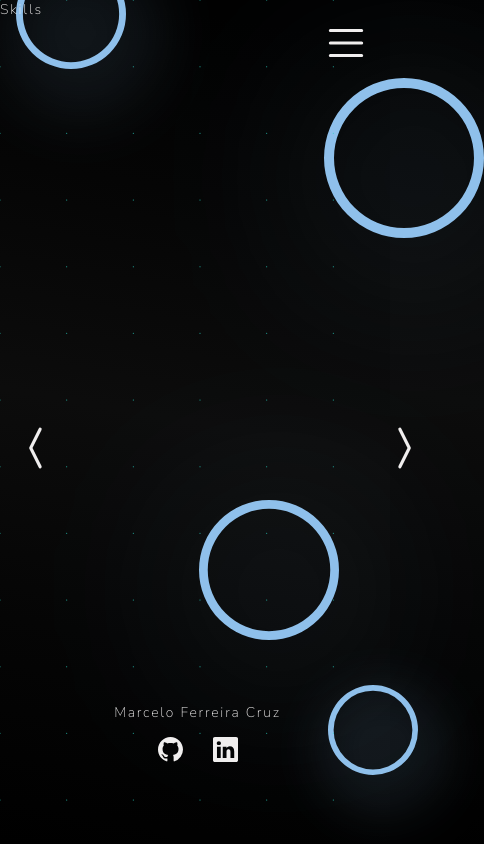
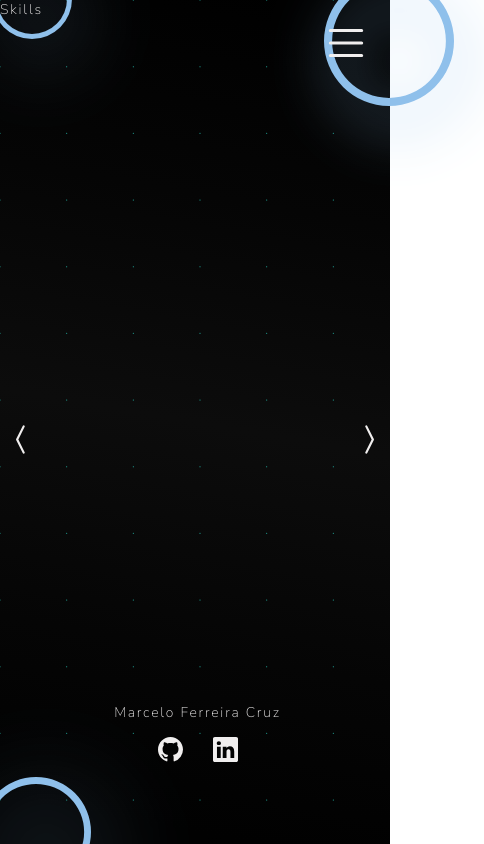
Before and after one commit to MarceloDevCruz/portfolio-reactJs, a React (Vite) app: page /skills in a window 390 px wide. Shown: the whole page, 484 px wide, since content can reach past the window. Built offline with nearby package versions, Linux system fonts and the light colour scheme; the HTML template or start-up script is replaced by a standard one.

Commit message:
style: responsividade

```diff
--- a/src/background/Background.jsx
+++ b/src/background/Background.jsx
@@ -1,7 +1,7 @@
 import React from 'react';
 import { BsCircle } from 'react-icons/bs';
 
-import { Container, Ring1, Ring2, Ring3, Ring4 } from './styled';
+import { Container, Ring1, Ring2, Ring3 } from './styled';
 
 const Background = () => {
   return (
@@ -15,9 +15,6 @@ const Background = () => {
       <Ring3>
         <BsCircle />
       </Ring3>
-      <Ring4>
-        <BsCircle />
-      </Ring4>
     </Container>
   );
 };
--- a/src/background/styled.js
+++ b/src/background/styled.js
@@ -2,39 +2,31 @@ import styled from 'styled-components';
 
 export const Container = styled.div`
   color: #8fc0eb;
+  position: fixed;
 `;
 
 export const Ring1 = styled.div`
-  font-size: 11rem;
-  position: absolute;
+  font-size: 8rem;
+  position: fixed;
   top: -5%;
-  left: 4%;
+  left: -2%;
   filter: drop-shadow(10px 20px 40px #8fc0eb);
 `;
 
 export const Ring2 = styled.div`
-  font-size: 16rem;
-  position: absolute;
-  top: 9%;
+  font-size: 13rem;
+  position: fixed;
+  top: -3%;
   left: 83%;
   z-index: -10;
-  filter: drop-shadow(10px 20px 100px #8fc0eb);
+  filter: drop-shadow(10px 20px 30px #8fc0eb);
 `;
 
 export const Ring3 = styled.div`
-  font-size: 14rem;
-  position: absolute;
-  top: 59%;
-  left: 51%;
+  font-size: 11rem;
+  position: fixed;
+  top: 92%;
+  left: -5%;
   z-index: -10;
-  filter: drop-shadow(10px 20px 100px #8fc0eb);
+  filter: drop-shadow(10px 20px 50px #8fc0eb);
 `;
-
-export const Ring4 = styled.div`
-  font-size: 9rem;
-  position: absolute;
-  top: 81%;
-  left: 84%;
-  z-index: -10;
-  filter: drop-shadow(10px 20px 30px #8fc0eb);
-`;
--- a/src/components/buttons/styled.js
+++ b/src/components/buttons/styled.js
@@ -3,8 +3,17 @@ import styled from 'styled-components';
 export const Container = styled.div`
   font-size: 5rem;
   cursor: pointer;
-  position: fixed;
+  position: absolute;
   top: 50%;
-  left: ${(props) => (props.side === 'left' ? '3%' : '97%')};
+  left: ${(props) => (props.side === 'left' ? '1%' : '')};
+  right: ${(props) => (props.side === 'right' ? '1%' : '')};
   z-index: 10;
+
+  @media only screen and (max-width: 800px) {
+    font-size: 4rem;
+  }
+
+  @media only screen and (max-width: 600px) {
+    font-size: 3.5rem;
+  }
 `;
--- a/src/pages/contacts/styled.js
+++ b/src/pages/contacts/styled.js
@@ -15,6 +15,14 @@ export const Container = styled.section`
   @media only screen and (max-width: 1200px) {
     flex-direction: column;
     justify-content: center;
+
+    div {
+      padding-right: 0;
+    }
+  }
+
+  @media only screen and (max-width: 750px) {
+    font-size: 1.7rem;
   }
 
   @media only screen and (max-width: 600px) {
@@ -66,7 +74,8 @@ export const List = styled.div`
   a {
     padding: 0.5rem 1.2rem;
     cursor: pointer;
-    border: 1px solid #8fc0eb;
+    border: 1px solid rgba(10, 173, 251, 0.4);
+    border-radius: 6px;
 
     :hover {
       border: none;
```
